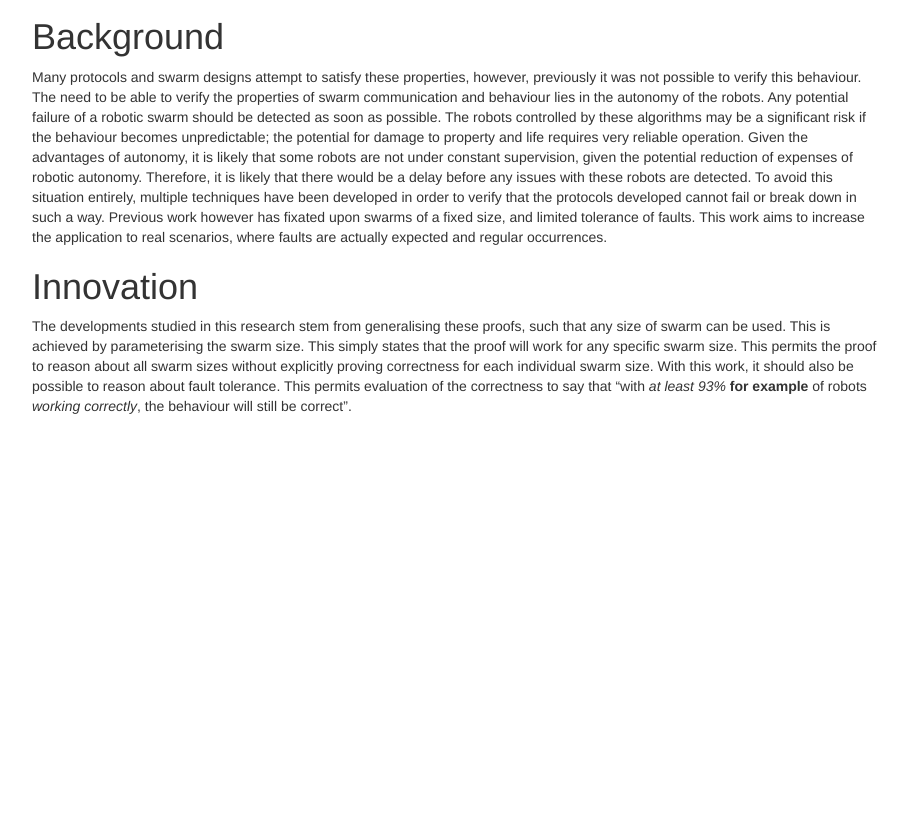
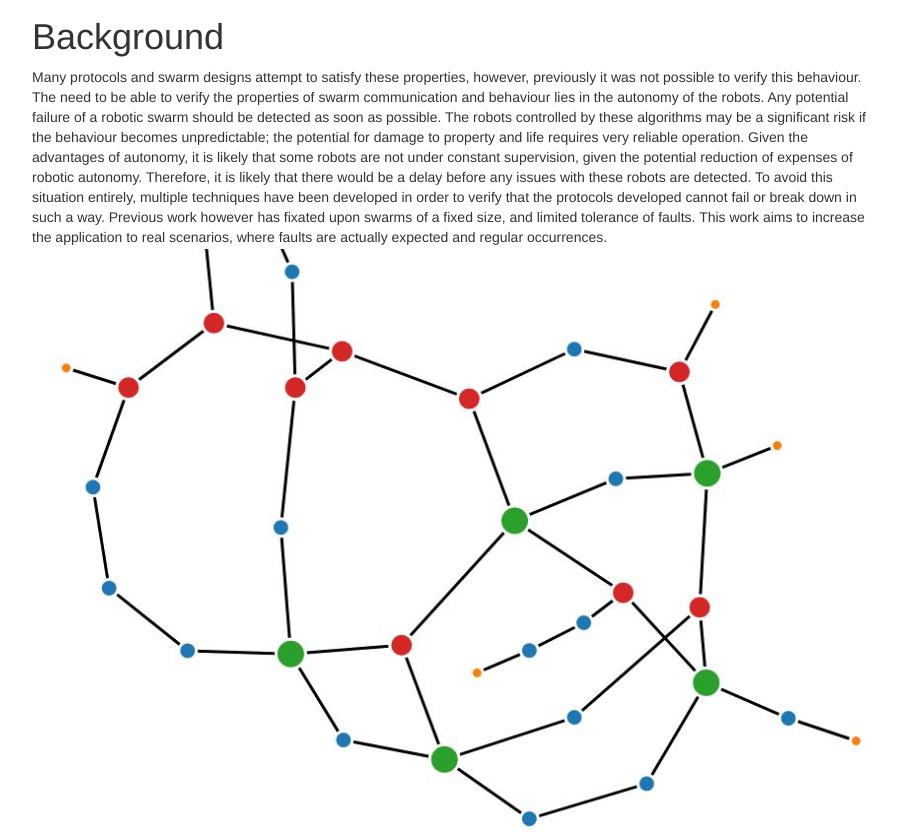
Before and after one commit to rafibaum/Drone-Swarms-Model-Checking, a plain HTML site: page index.html in a window 1280 px wide. Shown: the part 765-1600 px from the top of the page, without its empty margins (38-946 px from the left). Before the commit the page ends 1271 px from the top, so only its background shows below. Drawn offline with nearby package versions, Linux system fonts and the light colour scheme.

Commit message:
Updated main page render.

```diff
--- a/index.html
+++ b/index.html
@@ -45,7 +45,7 @@
                     Moreover, the specialisation of swarm-robotics provides even greater potential. Swarm robotics uses more than one robot to accomplish tasks such as search and rescue, surveillance, and resource harvesting. Since many robots can be used, individual robots do not need exceptional capability, but instead the cumulative capability of the group can be used. This <em>scalability</em> permits easy upgrading as the task size increases, simply by purchasing more robots to integrate into the swarm. Additionally, with multiple agents, it is possible to build in resilience, such that a fault of individual drones does not prevent the task from being completed. By virtue of the scale involved, these will mostly involve autonomous systems - capable of organising themselves and completing tasks without any human input.<br />
                     A significant requirement for almost all autonomous tasks is the ability for many robots to agree on things. In the basic case, this might be used to agree on the task to complete. More generally, this could be used to agree on the roles of the individual robots in the swarm, or even which task individual robots are assigned to if there are multiple tasks to be done.</p>
                     <h1 id="background">Background</h1>
-                    <p>Many protocols and swarm designs attempt to satisfy these properties, however, previously it was not possible to verify this behaviour. The need to be able to verify the properties of swarm communication and behaviour lies in the autonomy of the robots. Any potential failure of a robotic swarm should be detected as soon as possible. The robots controlled by these algorithms may be a significant risk if the behaviour becomes unpredictable; the potential for damage to property and life requires very reliable operation. Given the advantages of autonomy, it is likely that some robots are not under constant supervision, given the potential reduction of expenses of robotic autonomy. Therefore, it is likely that there would be a delay before any issues with these robots are detected. To avoid this situation entirely, multiple techniques have been developed in order to verify that the protocols developed cannot fail or break down in such a way. Previous work however has fixated upon swarms of a fixed size, and limited tolerance of faults. This work aims to increase the application to real scenarios, where faults are actually expected and regular occurrences.</p>
+                    <p>Many protocols and swarm designs attempt to satisfy these properties, however, previously it was not possible to verify this behaviour. The need to be able to verify the properties of swarm communication and behaviour lies in the autonomy of the robots. Any potential failure of a robotic swarm should be detected as soon as possible. The robots controlled by these algorithms may be a significant risk if the behaviour becomes unpredictable; the potential for damage to property and life requires very reliable operation. Given the advantages of autonomy, it is likely that some robots are not under constant supervision, given the potential reduction of expenses of robotic autonomy. Therefore, it is likely that there would be a delay before any issues with these robots are detected. To avoid this situation entirely, multiple techniques have been developed in order to verify that the protocols developed cannot fail or break down in such a way. Previous work however has fixated upon swarms of a fixed size, and limited tolerance of faults. This work aims to increase the application to real scenarios, where faults are actually expected and regular occurrences. <img src="Connected_Graph.jpg" alt="Example Drone Hierarchy" style="width:100.0%" /></p>
                     <h1 id="innovation">Innovation</h1>
                     <p>The developments studied in this research stem from generalising these proofs, such that any size of swarm can be used. This is achieved by parameterising the swarm size. This simply states that the proof will work for any specific swarm size. This permits the proof to reason about all swarm sizes without explicitly proving correctness for each individual swarm size. With this work, it should also be possible to reason about fault tolerance. This permits evaluation of the correctness to say that “with <em>at least 93%</em> <strong>for example</strong> of robots <em>working correctly</em>, the behaviour will still be correct”.</p>
                 </div>
```
Also changed, not shown: Connected_Graph.jpg (added).
